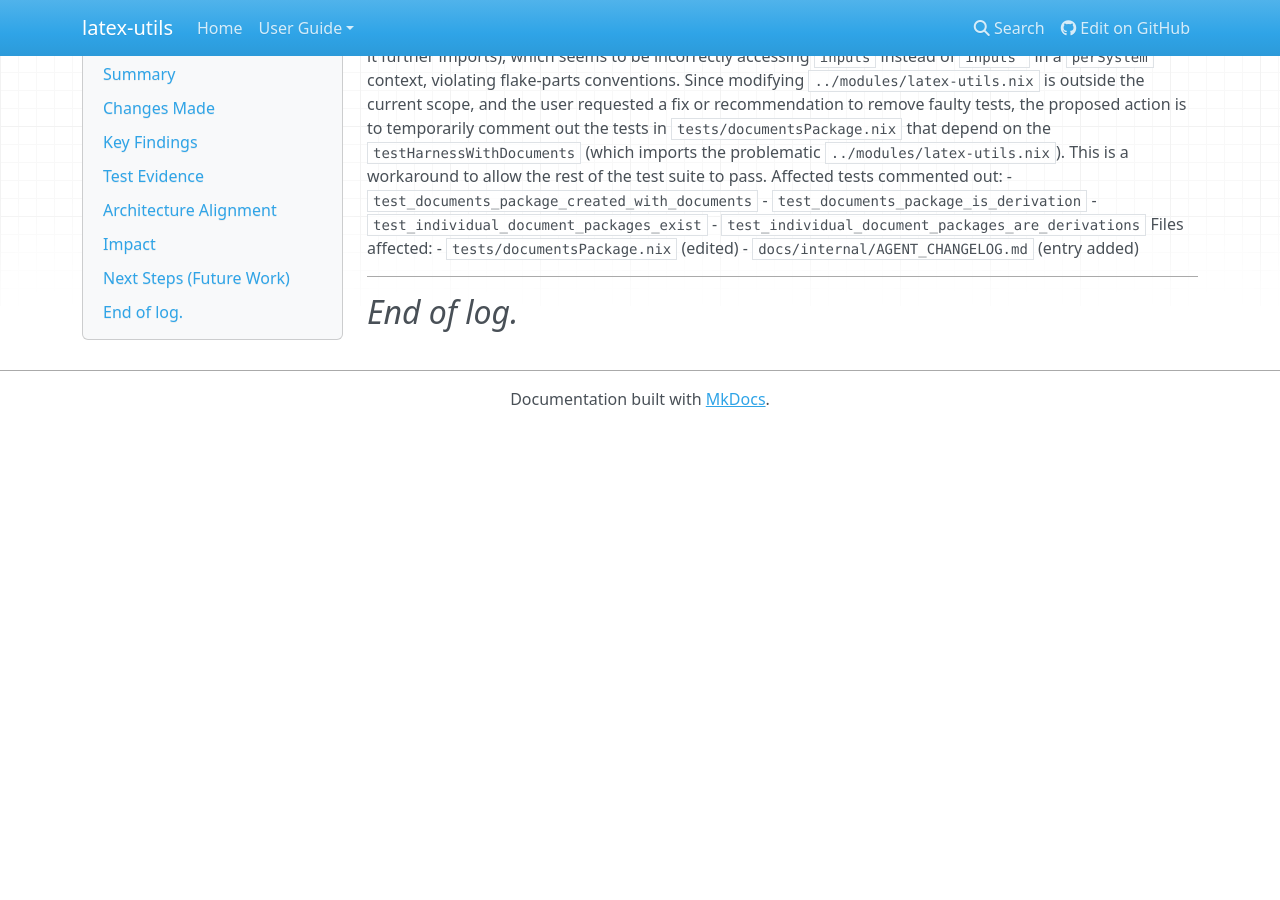
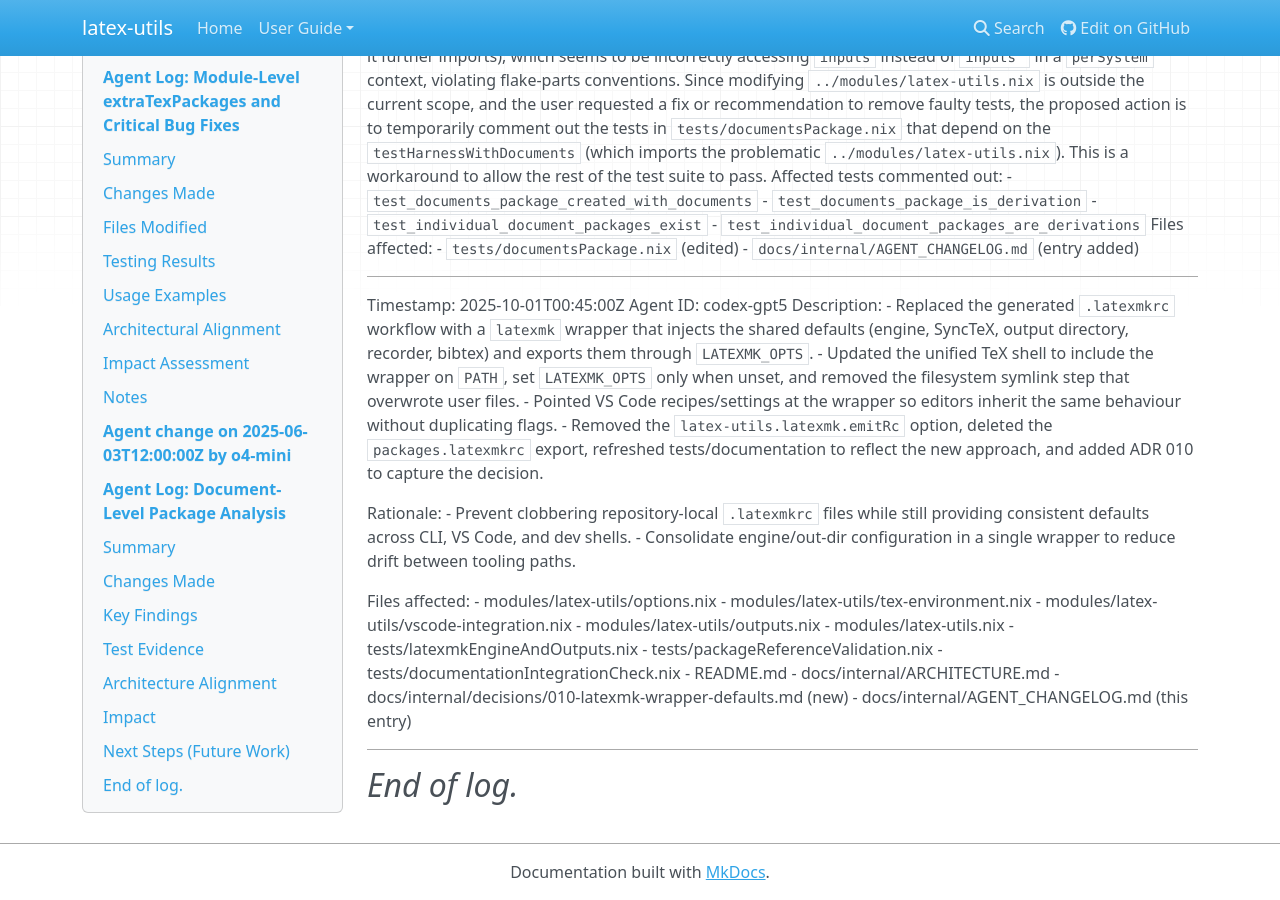
Before and after one commit to jmmaloney4/latex-utils, an MkDocs documentation site: the page built from docs/internal/AGENT_CHANGELOG.md, in a window 1280 px wide and 900 px high, scrolled down 49536 px. Built offline with MkDocs 1.6.1, drawn with Linux system fonts in a browser that asks for light colours; nearby versions of some CDN libraries; before the commit the page ends 49963 px from its top, so only the background shows below that.

Commit message:
feat: don't write .latexmkrc, just use vscode hooks and devshell

```diff
--- a/docs/internal/AGENT_CHANGELOG.md
+++ b/docs/internal/AGENT_CHANGELOG.md
@@ -1977,6 +1977,34 @@ Files affected:
 
 ---
 
+Timestamp: 2025-10-01T00:45:00Z
+Agent ID: codex-gpt5
+Description:
+- Replaced the generated `.latexmkrc` workflow with a `latexmk` wrapper that injects the shared defaults (engine, SyncTeX, output directory, recorder, bibtex) and exports them through `LATEXMK_OPTS`.
+- Updated the unified TeX shell to include the wrapper on `PATH`, set `LATEXMK_OPTS` only when unset, and removed the filesystem symlink step that overwrote user files.
+- Pointed VS Code recipes/settings at the wrapper so editors inherit the same behaviour without duplicating flags.
+- Removed the `latex-utils.latexmk.emitRc` option, deleted the `packages.latexmkrc` export, refreshed tests/documentation to reflect the new approach, and added ADR 010 to capture the decision.
+
+Rationale:
+- Prevent clobbering repository-local `.latexmkrc` files while still providing consistent defaults across CLI, VS Code, and dev shells.
+- Consolidate engine/out-dir configuration in a single wrapper to reduce drift between tooling paths.
+
+Files affected:
+- modules/latex-utils/options.nix
+- modules/latex-utils/tex-environment.nix
+- modules/latex-utils/vscode-integration.nix
+- modules/latex-utils/outputs.nix
+- modules/latex-utils.nix
+- tests/latexmkEngineAndOutputs.nix
+- tests/packageReferenceValidation.nix
+- tests/documentationIntegrationCheck.nix
+- README.md
+- docs/internal/ARCHITECTURE.md
+- docs/internal/decisions/010-latexmk-wrapper-defaults.md (new)
+- docs/internal/AGENT_CHANGELOG.md (this entry)
+
+---
+
 
 
 *End of log.*
```
Also changed, not shown: README.md (+5 -4 lines), docs/internal/ARCHITECTURE.md (+1 -3 lines), docs/internal/decisions/010-latexmk-wrapper-defaults.md (+1 -1 lines), 8 other files.
